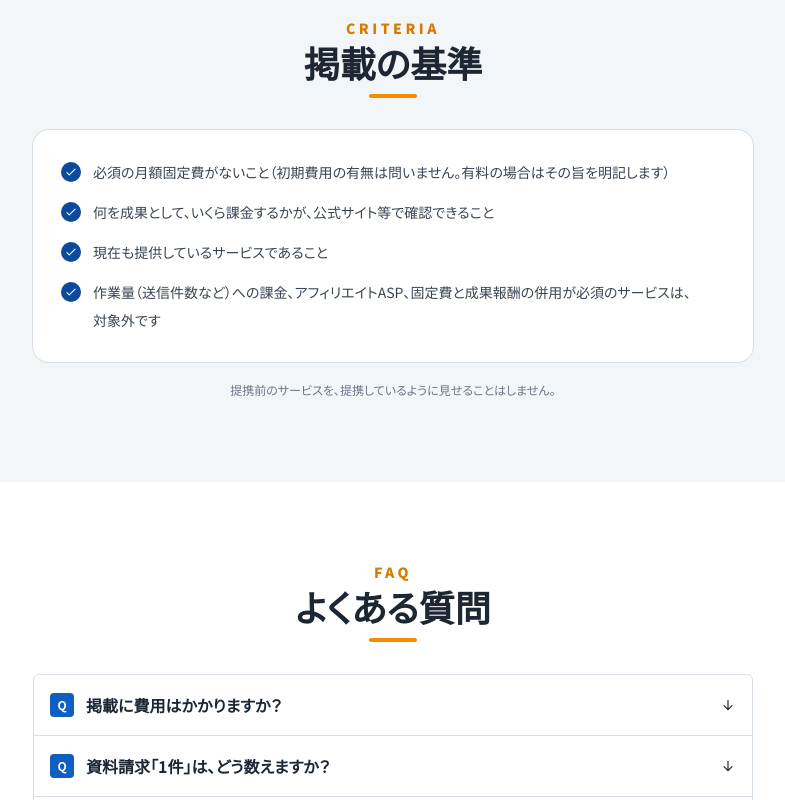
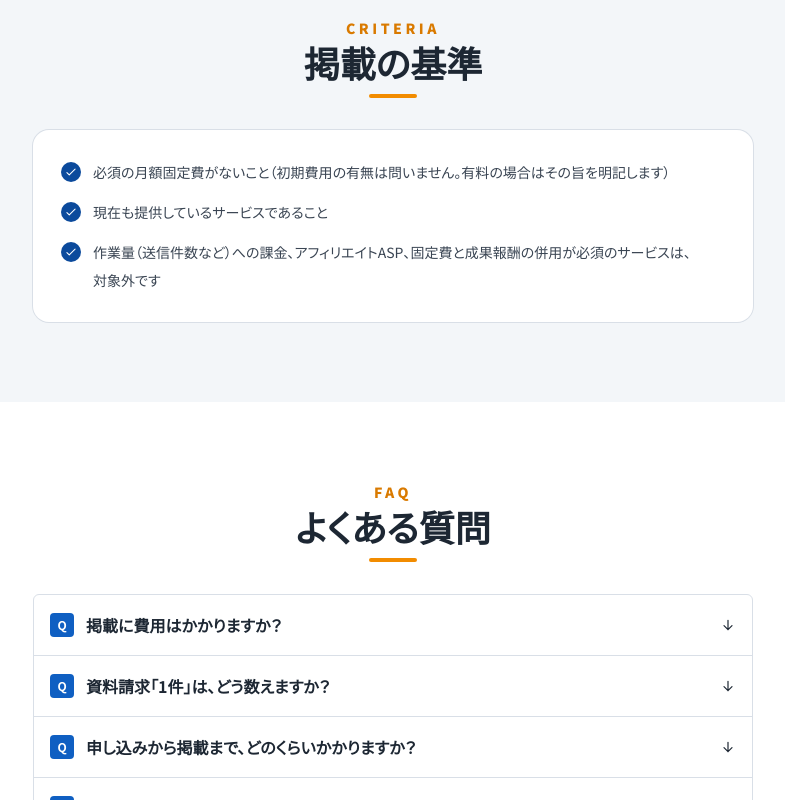
Before and after one commit to Tokyokikaku/freelancers-cloud, a Next.js app in the folder portal/: page /for-companies in a window 1280 px wide. Shown: the part 3760-4560 px from the top of the page, without its empty margins (247-1032 px from the left). Built offline with nearby package versions, Linux system fonts and the light colour scheme; no server answers; the database is empty.

Commit message:
for-companies: remove two criteria lines
Co-Authored-By: Claude Sonnet 5.5 <noreply@anthropic.com>
Claude-Session: https://claude.ai/code/session_01So4MhvSxa8aUWDxTXAfyAK

```diff
--- a/portal/src/app/(lp)/for-companies/page.tsx
+++ b/portal/src/app/(lp)/for-companies/page.tsx
@@ -226,14 +226,12 @@ export default async function ForCompaniesPage() {
           <ul className="mt-8 space-y-3 rounded-2xl bg-white p-5 text-sm leading-7 ring-1 ring-line sm:p-7">
             {[
               "必須の月額固定費がないこと（初期費用の有無は問いません。有料の場合はその旨を明記します）",
-              "何を成果として、いくら課金するかが、公式サイト等で確認できること",
               "現在も提供しているサービスであること",
               "作業量（送信件数など）への課金、アフィリエイトASP、固定費と成果報酬の併用が必須のサービスは、対象外です",
             ].map((t) => (
               <li key={t} className="flex gap-3"><span className="mt-1 inline-flex size-5 shrink-0 items-center justify-center rounded-full bg-brand-700 text-white"><Icon name="check" className="size-3.5" /></span>{t}</li>
             ))}
           </ul>
-          <p className="mt-4 text-center text-xs leading-6 text-muted">提携前のサービスを、提携しているように見せることはしません。</p>
         </div>
       </section>
 
```
